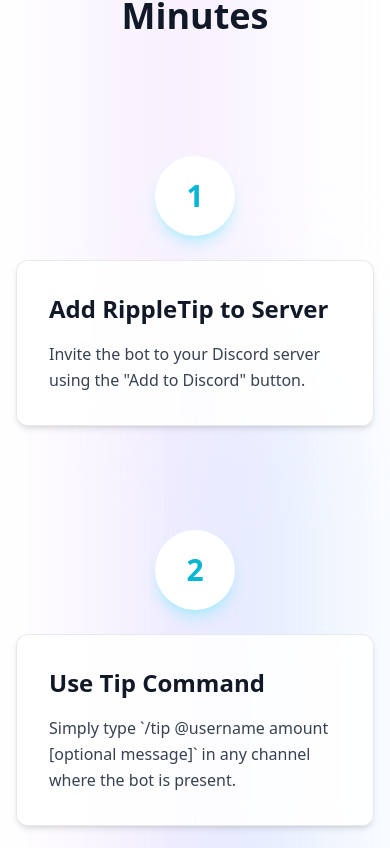
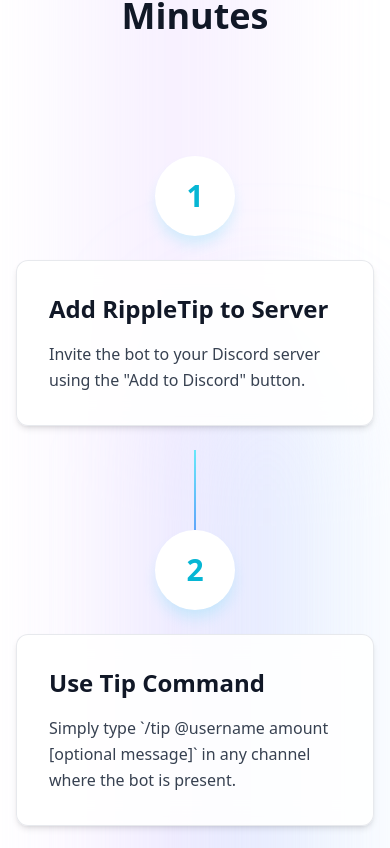
Before and after one commit to KyllianGenot/RippleTip-Website, a React (Vite) app: page / in a window 390 px wide. Shown: the part 2316-3164 px from the top of the page. Built offline with nearby package versions, Linux system fonts and the light colour scheme.

Commit message:
feat: ✨ update How It Works with improved styles and animations

```diff
--- a/src/components/features/HowItWorksSection.tsx
+++ b/src/components/features/HowItWorksSection.tsx
@@ -1,4 +1,3 @@
-// src/components/features/HowItWorksSection.tsx
 import React from 'react';
 import { motion } from 'framer-motion';
 import { useInView } from 'react-intersection-observer';
--- a/src/components/features/HowToStepItem.tsx
+++ b/src/components/features/HowToStepItem.tsx
@@ -1,4 +1,3 @@
-// src/components/features/HowToStepItem.tsx
 import React, { useRef, useState } from 'react';
 import { motion, useMotionValue } from 'framer-motion';
 import type { HowToStep } from '../../constants';
@@ -20,6 +19,7 @@
 
   const cardRef = useRef<HTMLDivElement>(null);
   const [isHovering, setIsHovering] = useState(false);
+  const [isNumberHovering, setIsNumberHovering] = useState(false);
 
   // Glow Effect
   const glowX = useMotionValue<number>(0);
@@ -44,6 +44,8 @@
   const glowStyle = {
     '--glow-x': `${glowX.get()}px`,
     '--glow-y': `${glowY.get()}px`,
+    opacity: isHovering ? 1 : 0,
+    transition: 'opacity 0.3s ease-out',
   } as React.CSSProperties;
 
   const handleMouseMove = (event: React.MouseEvent<HTMLDivElement>) => {
@@ -58,6 +60,18 @@
     setIsHovering(false);
   };
 
+  // Numéro style avec transition fluide
+  const numberShadowStyle = {
+    boxShadow: isNumberHovering
+      ? isDarkMode
+        ? '0 0 25px 5px rgba(6, 182, 212, 0.35)'
+        : '0 0 25px 5px rgba(34, 211, 238, 0.30)'
+      : isDarkMode
+        ? '0 10px 15px -3px rgba(6, 182, 212, 0.2)'
+        : '0 10px 15px -3px rgba(34, 211, 238, 0.2)',
+    transition: 'box-shadow 0.3s ease-out'
+  } as React.CSSProperties;
+
   return (
     <motion.div
       variants={itemVariants}
@@ -65,13 +79,6 @@
         isEven ? 'lg:flex-row' : 'lg:flex-row-reverse'
       }`}
     >
-      {/* Mobile Timeline Connector */}
-      {!isLast && (
-        <div className={`absolute left-1/2 transform -translate-x-1/2 w-0.5 h-20 bottom-0 bg-gradient-to-b ${
-          isDarkMode ? 'from-cyan-700 to-blue-600' : 'from-cyan-300 to-blue-400'
-        } lg:hidden`} />
-      )}
-
       {/* Content Side */}
       <div className={`w-full lg:w-5/12 ${isEven ? 'lg:pr-16' : 'lg:pl-16'}`}>
         <motion.div
@@ -91,12 +98,10 @@
           onMouseLeave={handleMouseLeave}
           whileHover={{ y: -5 }}
         >
-          {/* Glow Effect */}
-          <motion.div
+          {/* Glow Effect - Now controlled by glowStyle */}
+          <div
             className="feature-card-glow absolute inset-0 pointer-events-none z-0"
             style={glowStyle}
-            animate={{ opacity: isHovering ? 1 : 0 }}
-            transition={{ duration: 0.3 }}
           />
 
           <div className="relative z-10">
@@ -115,30 +120,35 @@
         </motion.div>
       </div>
 
-      {/* Center Number Badge */}
+      {/* Center Number Badge - Now with smooth transition */}
       <div className="flex items-center justify-center w-full lg:w-2/12 my-6 lg:my-0">
-        <motion.div
+        <div
           className={`relative flex items-center justify-center h-20 w-20 rounded-full z-10 ${
             isDarkMode
-              ? 'bg-gray-800 border-3 border-cyan-500/80 shadow-lg shadow-cyan-500/30'
-              : 'bg-white border-3 border-cyan-400/90 shadow-lg shadow-cyan-300/40'
-          }`}
-          whileHover={{
-            boxShadow: isDarkMode
-              ? '0 0 25px 5px rgba(6, 182, 212, 0.35)'
-              : '0 0 25px 5px rgba(34, 211, 238, 0.30)'
-          }}
+              ? 'bg-gray-800 border-3 border-cyan-500/80'
+              : 'bg-white border-3 border-cyan-400/90'
+          } transition-all duration-300 ease-out`}
+          style={numberShadowStyle}
+          onMouseEnter={() => setIsNumberHovering(true)}
+          onMouseLeave={() => setIsNumberHovering(false)}
         >
           <span className={`text-3xl font-bold ${
             isDarkMode ? 'text-cyan-400' : 'text-cyan-500'
           }`}>
             {stepInfo.step}
           </span>
-        </motion.div>
+        </div>
       </div>
 
       {/* Empty Side (for balance) */}
       <div className="hidden lg:block lg:w-5/12"></div>
+
+      {/* Mobile Timeline Connector - Repositioned here, after the content and badge */}
+      {!isLast && (
+        <div className={`absolute left-1/2 transform -translate-x-1/2 w-0.5 h-20 top-full mt-6 bg-gradient-to-b ${
+          isDarkMode ? 'from-cyan-700 to-blue-600' : 'from-cyan-300 to-blue-400'
+        } lg:hidden`} />
+      )}
     </motion.div>
   );
 };
```
